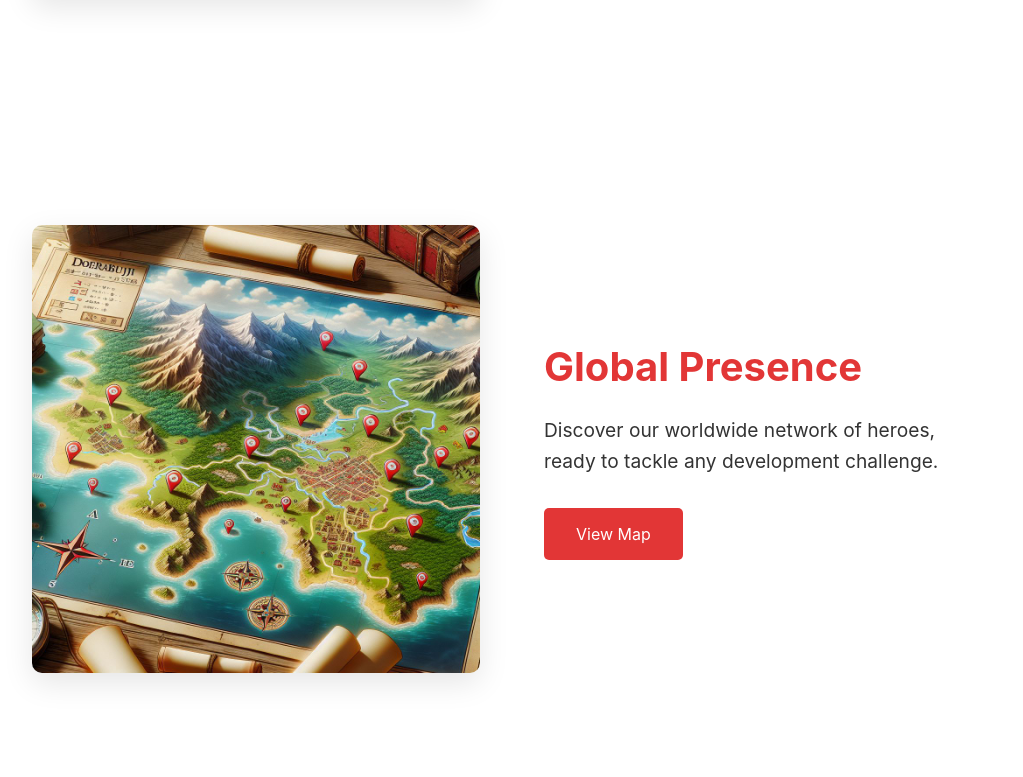
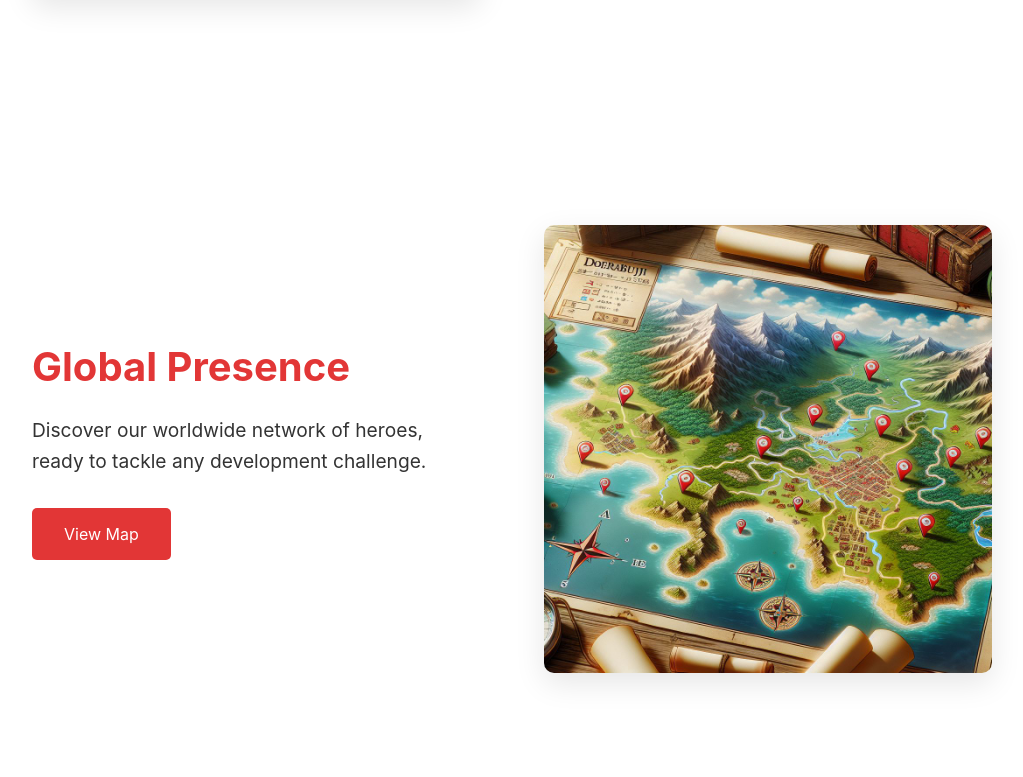
Before and after one commit to manasareddykandimalla/teamAvegersPortfolio, a plain HTML site: page index.html in a window 1280 px wide. Shown: the part 1063-1840 px from the top of the page, without its empty margins (128-1151 px from the left). Drawn offline with Linux system fonts and the light colour scheme.

Commit message:
landing page left and right style fix

```diff
--- a/index.html
+++ b/index.html
@@ -68,7 +68,7 @@
 
         </section>
 
-        <section class="content-section left">
+        <section class="content-section right">
             <div class="image-content">
                 <img src="./images/map.jpeg" alt="Map" class="section-image">
             </div>
```
